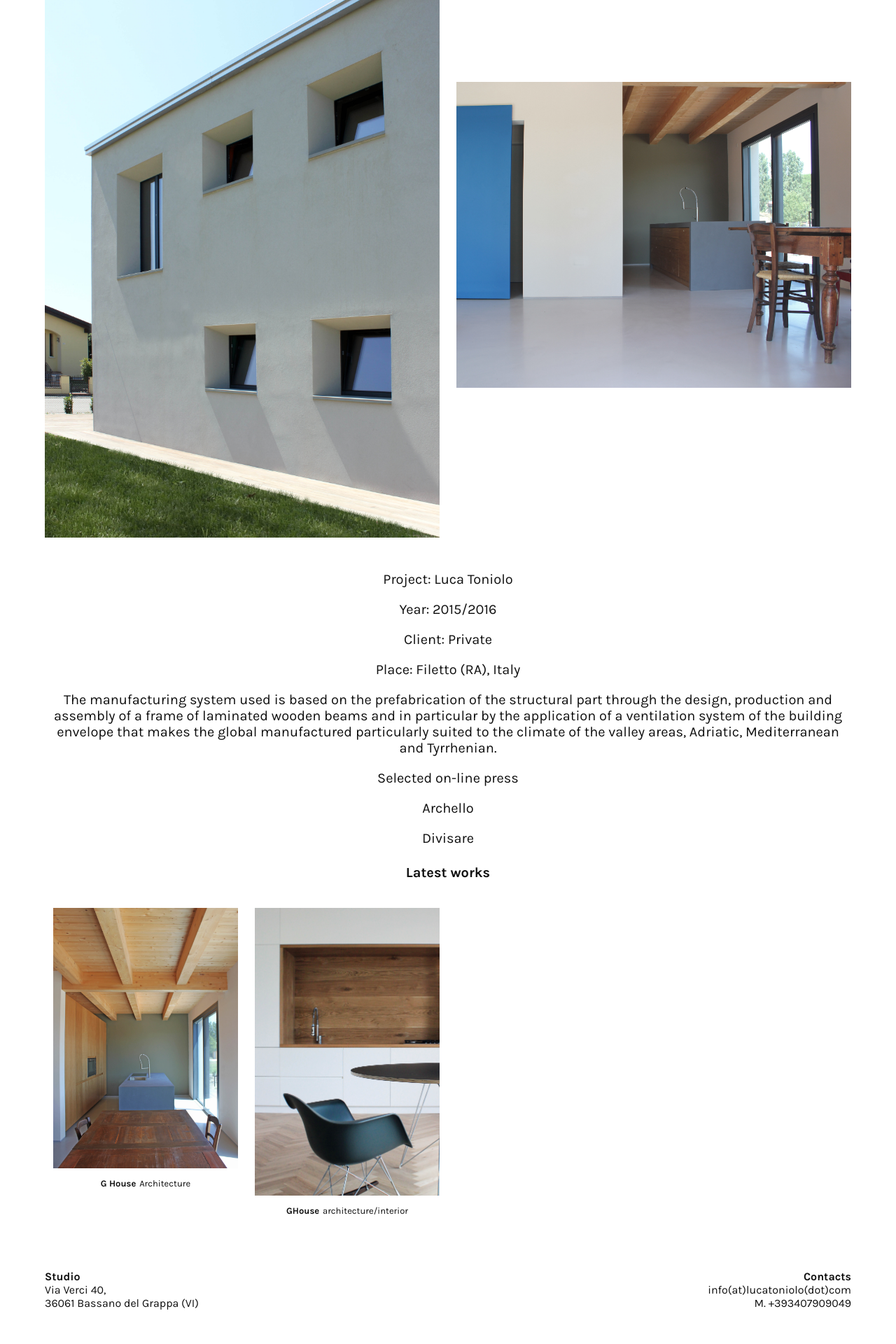
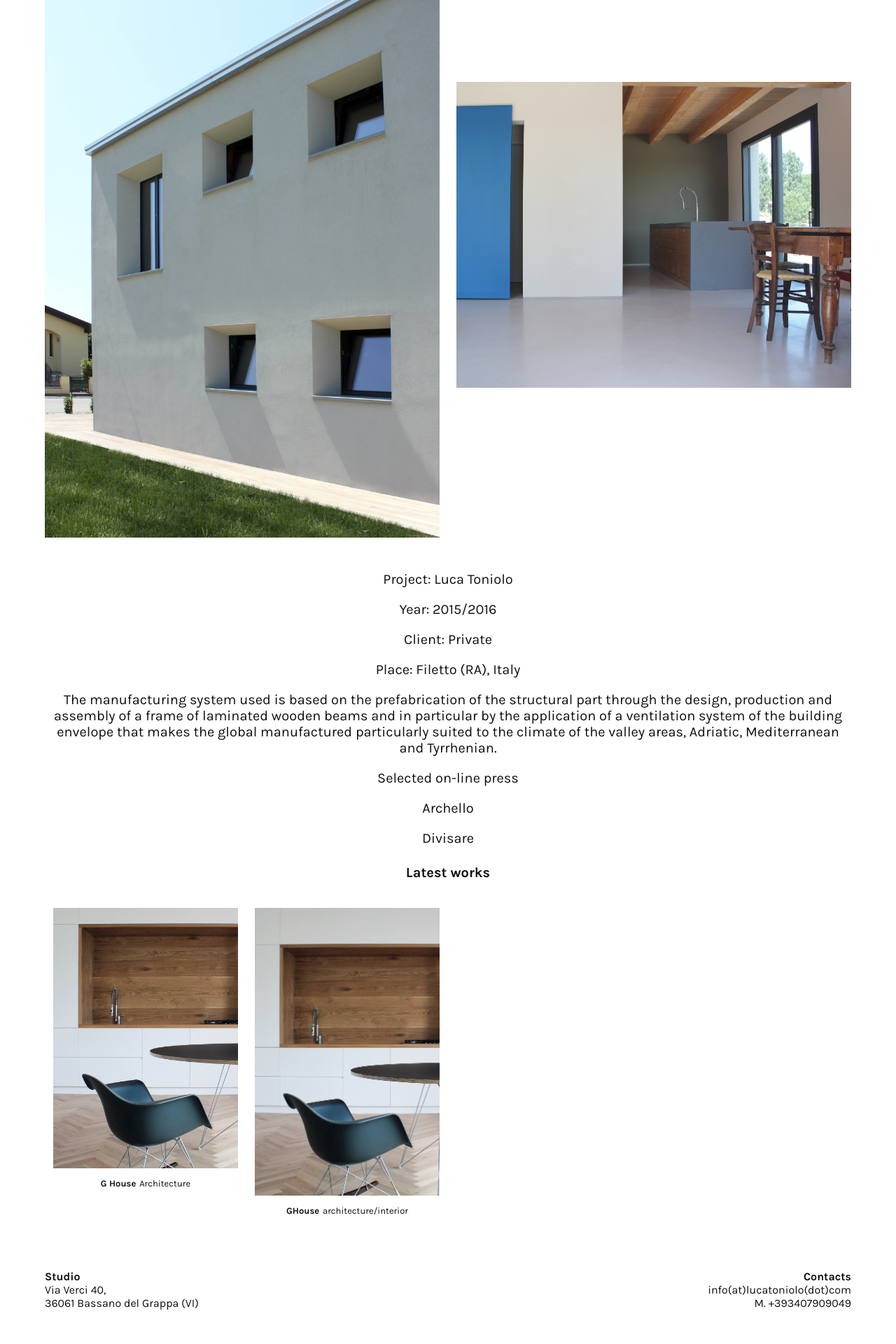
Before and after one commit to rzecchini/lucatoniolo, a Jekyll site: the page built from _works/g-house.md, in a window 1280 px wide. Shown: the part 3003-4923 px from the top of the page at 70% size. Built offline with Jekyll 4.4.1, drawn with Linux system fonts in a browser that asks for light colours.

Commit message:
Update Works “g-house”

```diff
--- a/_works/g-house.md
+++ b/_works/g-house.md
@@ -1,7 +1,7 @@
 ---
 title: G House
 category: Architecture
-poster: /assets/uploads/interno1-910x1280.jpg
+poster: /assets/uploads/interno1-910x1280 cover.jpg
 home: true
 images:
   - picture: /assets/uploads/detail .jpg
```
Also changed, not shown: assets/uploads/interno1-910x1280 cover.jpg (added).
